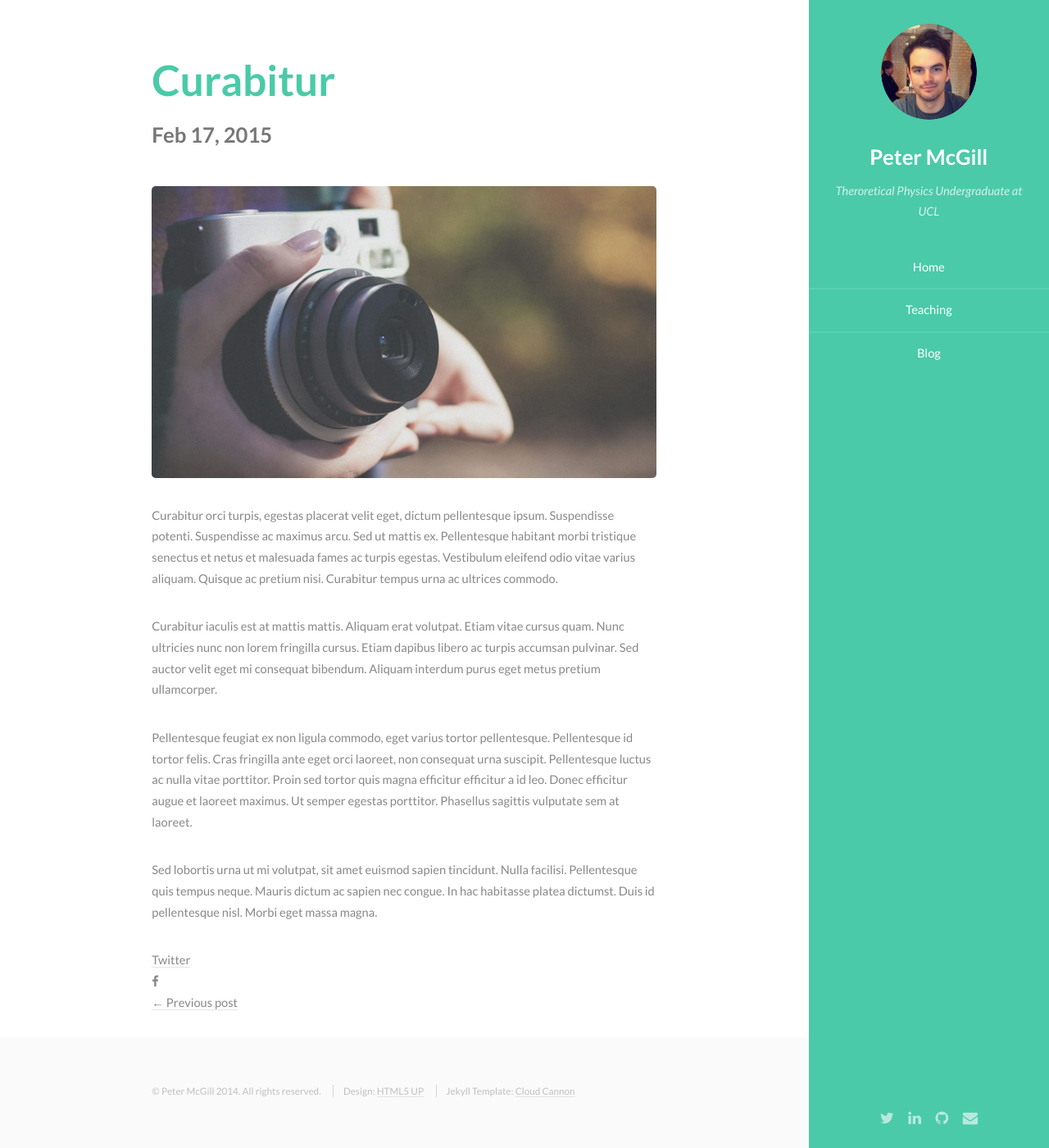
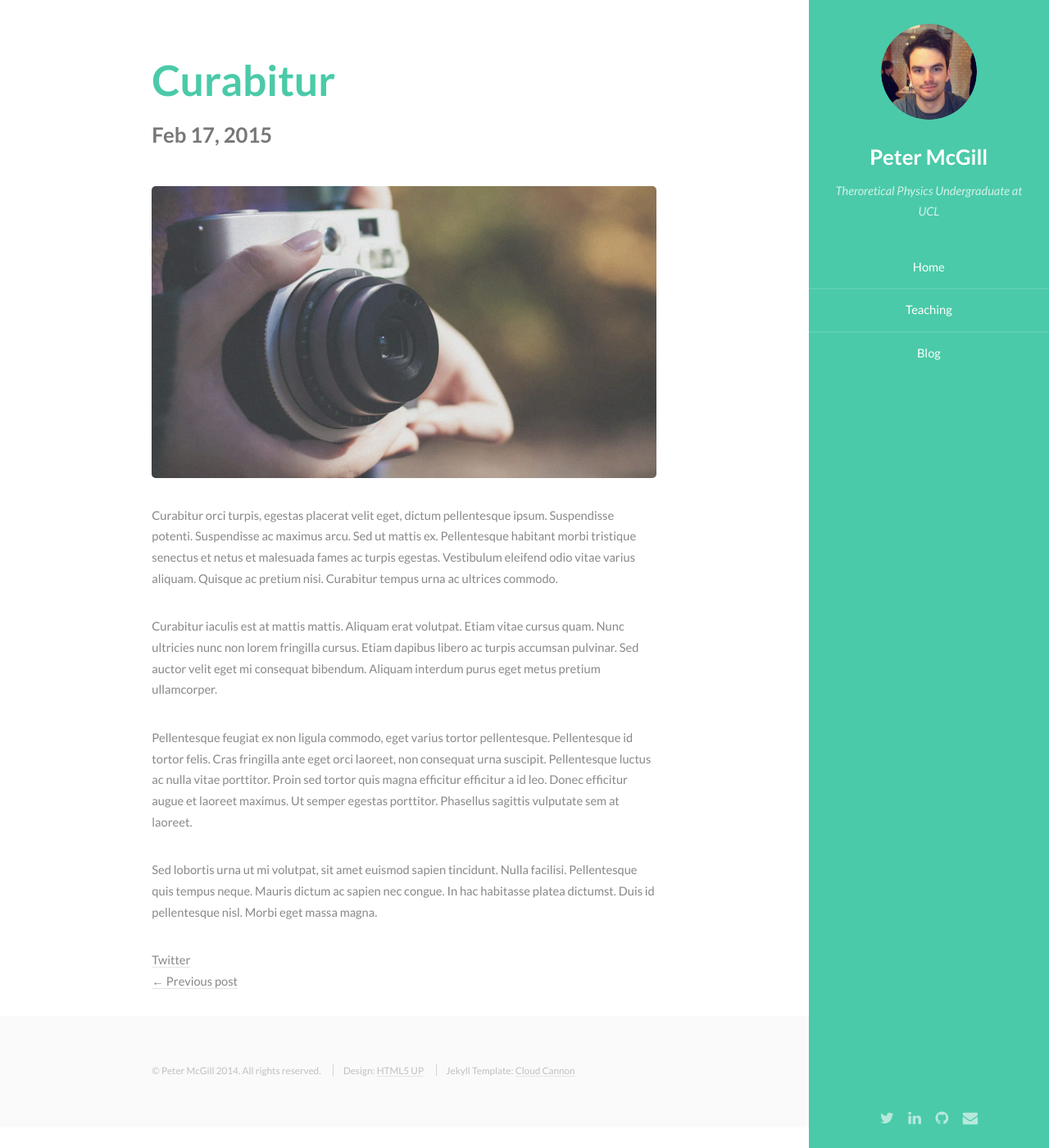
Before and after one commit to astrophpeter/website, a Jekyll site: the page built from _posts/2015-02-17-Curabitur.markdown, in a window 1280 px wide and 1400 px high. Shown: the whole window at 82% size. Built offline with Jekyll 4.4.1, drawn with Linux system fonts in a browser that asks for light colours; comment, search, counter and statistics services are not loaded.

Commit message:
Update post.html

```diff
--- a/_layouts/post.html
+++ b/_layouts/post.html
@@ -19,11 +19,7 @@
 
             <a href="https://twitter.com/intent/tweet?text={{ page.title }}&url={{ site.url }}{{ page.url }}&via={{ site.twitter_username }}&related={{ site.twitter_username }}" class="twitter-share-button" data-show-count="false" rel="nofollow" target="_blank" title="Share on Twitter">Twitter</a>
 
-            <div class="share-widget">
-  <a href="https://www.facebook.com/sharer.php?u={{ site.url }}/{{ page.url }}&title={{ page.title }}" class="icon fa-facebook" title="Share on Facebook" target="_blank"></a></div>
-
-
-        <div class="g-plus" data-action="share" data-annotation="none" data-height="24"></div>
+            <div class="g-plus" data-action="share" data-annotation="none" data-height="24"></div>
 
             </div>
 
```
